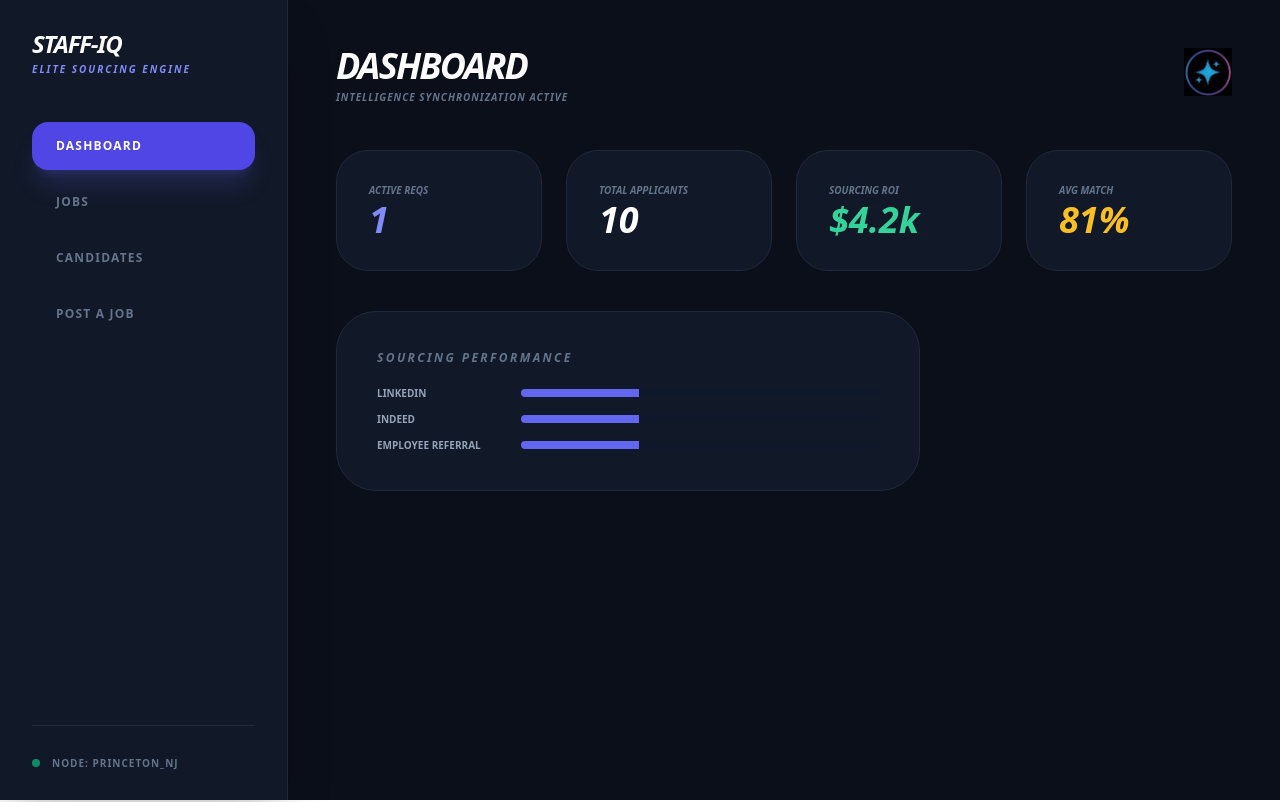
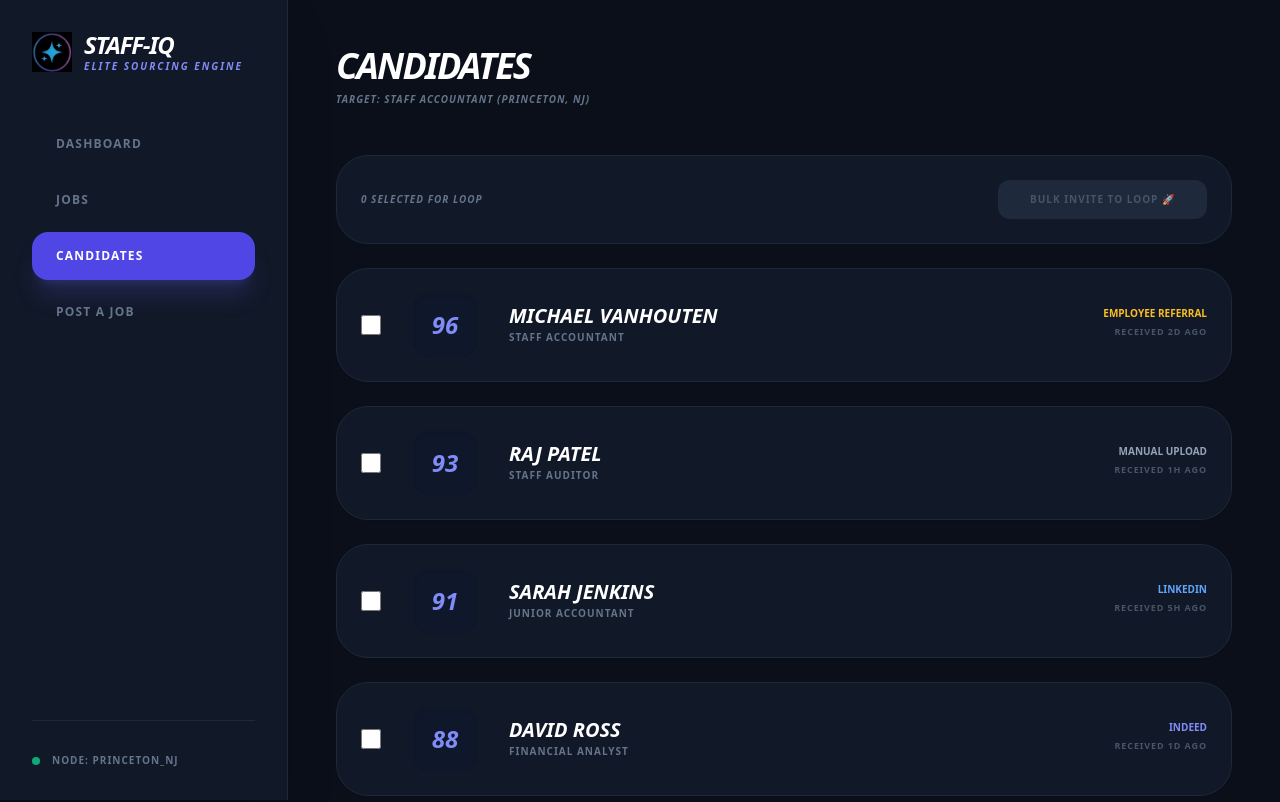
Before and after one commit to dansims2024-afk/staff-iq, a React (Vite) app: page / in a window 1280 px wide. Shown: the top 802 px of the page. Built offline with nearby package versions, Linux system fonts and the light colour scheme.

Commit message:
Update App.jsx

```diff
--- a/src/App.jsx
+++ b/src/App.jsx
@@ -1,12 +1,13 @@
 import React, { useState } from 'react';
 
 export default function App() {
-  // --- 1. GLOBAL STATE ---
-  const [activeTab, setActiveTab] = useState('Dashboard');
+  // --- 1. GLOBAL STATE & SELECTIONS ---
+  const [activeTab, setActiveTab] = useState('Candidates');
   const [selectedCandidate, setSelectedCandidate] = useState(null);
   const [viewingJD, setViewingJD] = useState(null);
+  const [selectedForBulk, setSelectedForBulk] = useState([]);
 
-  // --- 2. SAMPLE DATA (Staff Accountant Scenario) ---
+  // --- 2. SAMPLE DATA: STAFF ACCOUNTANT (PRINCETON) ---
   const [jobs] = useState([
     {
       id: 1,
@@ -14,7 +15,6 @@ export default function App() {
       location: "Princeton, NJ",
       dept: "Finance",
       applicants: 10,
-      clicks: 342,
       health: 92,
       posted: "2 days ago",
       description: `MISSION: STAFF ACCOUNTANT\n\nTHE IMPACT\nJoin Staff-IQ, the platform redefining recruitment. As our Staff Accountant, you will ensure that our high-velocity environment remains organized, efficient, and infinitely scalable.\n\n90-DAY SUCCESS METRICS\n• Optimization: Audit and improve at least 3 core workflows.\n• Execution: Maintain 100% accuracy on mission-critical projects.\n\nTHE ARCHETYPE\n• High-Velocity Execution: Anticipate needs before they arise.\n• Strategic Mindset: Solve problems at the root.`
@@ -22,43 +22,67 @@ export default function App() {
   ]);
 
   const [candidates] = useState([
-    { id: 1, name: "Michael Vanhouten", role: "Staff Accountant", score: "96%", status: "Final Loop", source: "Employee Referral", sourceColor: "text-amber-400", time: "2d ago", aiSummary: "Perfect match for NetSuite/GAAP.", pros: ["5yrs exp", "Princeton local"], cons: ["Salary high"], resume: "MICHAEL VANHOUTEN Resume..." },
-    { id: 2, name: "Sarah Jenkins", role: "Junior Accountant", score: "91%", status: "Technical", source: "LinkedIn", sourceColor: "text-blue-400", time: "5h ago", aiSummary: "Strong technical skills, slightly junior.", pros: ["Excel Expert"], cons: ["2yrs exp"], resume: "SARAH JENKINS Resume..." }
+    { id: 1, name: "Michael Vanhouten", role: "Staff Accountant", score: "96%", status: "Final Loop", source: "Employee Referral", sourceColor: "text-amber-400", time: "2d ago", aiSummary: "Perfect match. NetSuite expert and Princeton local.", pros: ["5yrs exp", "NetSuite Certified"], cons: ["High salary expectations"], resume: "MICHAEL VANHOUTEN\nPrinceton, NJ\nEXPERIENCE: Senior Accountant at Mercer Capital..." },
+    { id: 2, name: "Sarah Jenkins", role: "Junior Accountant", score: "91%", status: "Technical", source: "LinkedIn", sourceColor: "text-blue-400", time: "5h ago", aiSummary: "Strong technical skills, slightly junior.", pros: ["Excel Expert", "QuickBooks"], cons: ["2yrs exp"], resume: "SARAH JENKINS\nLawrenceville, NJ\nEXPERIENCE: Bookkeeper at Main St. Bakery..." },
+    { id: 3, name: "David Ross", role: "Financial Analyst", score: "88%", status: "Screening", source: "Indeed", sourceColor: "text-indigo-400", time: "1d ago", aiSummary: "Overqualified but high growth potential.", pros: ["FP&A Experience"], cons: ["Retention risk"], resume: "DAVID ROSS\nNew Brunswick, NJ\nEXPERIENCE: Financial Analyst at J&J..." },
+    { id: 4, name: "Emily Chen", role: "AP Specialist", score: "74%", status: "Needs Review", source: "Manual Upload", sourceColor: "text-slate-400", time: "30m ago", aiSummary: "Focused on AP, lacks GL depth.", pros: ["High volume processing"], cons: ["No GAAP tracking"], resume: "EMILY CHEN\nWest Windsor, NJ\nEXPERIENCE: AP Clerk at Logistics Co..." },
+    { id: 5, name: "James Peterson", role: "Accountant", score: "82%", status: "Sourced", source: "ZipRecruiter", sourceColor: "text-emerald-400", time: "3h ago", aiSummary: "Solid background but high job-hopping risk.", pros: ["Tech savvy"], cons: ["Frequent tenure gaps"], resume: "JAMES PETERSON\nPlainsboro, NJ\nEXPERIENCE: Accountant at various firms..." },
+    { id: 6, name: "Linda Gomez", role: "Bookkeeper", score: "65%", status: "Rejected", source: "Indeed", sourceColor: "text-indigo-400", time: "4d ago", aiSummary: "Skills do not align with Staff level requirements.", pros: ["Loyal tenure"], cons: ["No ERP experience"], resume: "LINDA GOMEZ\nHamilton, NJ\nEXPERIENCE: 10yrs at Joe's Plumbing..." },
+    { id: 7, name: "Raj Patel", role: "Staff Auditor", score: "93%", status: "Needs Review", source: "Manual Upload", sourceColor: "text-slate-400", time: "1h ago", aiSummary: "Elite auditor candidate with CPA track.", pros: ["CPA Eligible", "Public Accounting"], cons: ["Sponsorship transfer"], resume: "RAJ PATEL\nEdison, NJ\nEXPERIENCE: Auditor at KPMG..." },
+    { id: 8, name: "Marcus Thorne", role: "Controller", score: "55%", status: "Rejected", source: "LinkedIn", sourceColor: "text-blue-400", time: "6h ago", aiSummary: "Heavily overqualified; presenting as a flight risk.", pros: ["Extremely senior"], cons: ["Salary mismatch"], resume: "MARCUS THORNE\nPrinceton, NJ\nEXPERIENCE: Controller at Regional Bank..." },
+    { id: 9, name: "Anita Roy", role: "Grad Student", score: "78%", status: "Sourced", source: "Jooble", sourceColor: "text-rose-400", time: "12h ago", aiSummary: "Recent grad with exceptional GPA, zero field exp.", pros: ["3.9 GPA", "Fast learner"], cons: ["No practical background"], resume: "ANITA ROY\nPrinceton Jct, NJ\nEDUCATION: B.S. Accounting, Princeton Univ..." },
+    { id: 10, name: "Tom Baines", role: "Tax Associate", score: "80%", status: "Screening", source: "Employee Referral", sourceColor: "text-amber-400", time: "3d ago", aiSummary: "Tax pro pivoting to General Ledger role.", pros: ["Internal Referral", "Tax Law Expert"], cons: ["GL learning curve"], resume: "TOM BAINES\nEwing, NJ\nEXPERIENCE: Tax Associate at Liberty Tax..." }
   ]);
+
+  // --- 3. CORE LOGIC: BULK ACTIONS ---
+  const toggleSelect = (id) => {
+    setSelectedForBulk(prev =>
+      prev.includes(id) ? prev.filter(x => x !== id) : [...prev, id]
+    );
+  };
+
+  const handleBulkInvite = () => {
+    if (selectedForBulk.length === 0) return alert("Select candidates first.");
+    alert(`AUTOMATED LOOP: Sending branded interview invites to ${selectedForBulk.length} candidates.`);
+    setSelectedForBulk([]);
+  };
 
   return (
     <div className="flex min-h-screen font-sans bg-[#0B0F1A] text-white selection:bg-indigo-500/30">
 
-      {/* SIDEBAR */}
+      {/* SIDEBAR: LOGO RESTORED TO TOP LEFT */}
       <nav className="w-72 p-8 fixed h-full flex flex-col bg-[#111827] border-r border-slate-800 shadow-2xl z-30">
-        <div className="mb-12">
-           <h1 className="text-2xl font-[900] italic uppercase tracking-tighter text-white leading-none">Staff-IQ</h1>
-           <p className="text-[10px] font-black text-indigo-400 uppercase tracking-[0.2em] mt-2 leading-none italic">Elite Sourcing Engine</p>
+        <div className="mb-12 flex items-center gap-3">
+           <img src="/logo.png" alt="Staff-IQ Logo" className="w-10 h-10 object-contain" />
+           <div>
+              <h1 className="text-2xl font-[900] italic uppercase tracking-tighter text-white leading-none">Staff-IQ</h1>
+              <p className="text-[10px] font-black text-indigo-400 uppercase tracking-[0.2em] mt-1 leading-none italic">Elite Sourcing Engine</p>
+           </div>
         </div>
         <div className="flex flex-col gap-2 flex-1">
           {['Dashboard', 'Jobs', 'Candidates', 'Post a Job'].map((tab) => (
             <button key={tab} onClick={() => {setActiveTab(tab); setViewingJD(null);}} className={`text-left p-4 px-6 rounded-2xl font-black uppercase text-xs tracking-widest transition-all ${activeTab === tab ? 'bg-indigo-600 text-white shadow-xl shadow-indigo-500/20' : 'text-slate-500 hover:bg-slate-800'}`}>{tab}</button>
           ))}
         </div>
-        <div className="mt-auto pt-8 border-t border-slate-800 flex items-center gap-3">
-          <div className="w-2 h-2 bg-emerald-500 rounded-full animate-pulse"></div>
-          <span className="text-[10px] font-black text-slate-500 uppercase tracking-widest leading-none">Node: Princeton_NJ</span>
+        <div className="mt-auto pt-8 border-t border-slate-800">
+          <div className="flex items-center gap-3">
+             <div className="w-2 h-2 bg-emerald-500 rounded-full animate-pulse"></div>
+             <span className="text-[10px] font-black text-slate-500 uppercase tracking-widest">Node: Princeton_NJ</span>
+          </div>
         </div>
       </nav>
 
       <main className="flex-1 ml-72 p-12">
-        {/* HEADER: LOGO TOP RIGHT */}
         <header className="flex justify-between items-start mb-12">
           <div>
             <h2 className="text-4xl font-[900] italic uppercase tracking-tighter leading-none mb-2">{activeTab}</h2>
-            <p className="text-slate-500 text-[10px] font-black uppercase tracking-widest italic leading-none tracking-tight">Intelligence Synchronization Active</p>
+            <p className="text-slate-500 text-[10px] font-black uppercase tracking-widest italic">Target: Staff Accountant (Princeton, NJ)</p>
           </div>
-          <img src="/logo.png" alt="Logo" className="w-12 h-12 object-contain" />
         </header>
 
-        {/* DASHBOARD */}
+        {/* DASHBOARD: METRIC STRIP */}
         {activeTab === 'Dashboard' && (
-          <div className="space-y-10 animate-in fade-in duration-500">
+          <div className="space-y-10 animate-in fade-in">
             <div className="grid grid-cols-4 gap-6">
               {[
                 { label: 'Active Reqs', val: '1', color: 'text-indigo-400' },
@@ -67,42 +91,25 @@ export default function App() {
                 { label: 'Avg Match', val: '81%', color: 'text-amber-400' }
               ].map((s, i) => (
                 <div key={i} className="bg-[#111827] border border-slate-800 p-8 rounded-[32px]">
-                  <p className="text-slate-500 text-[10px] font-black uppercase mb-1 italic">{s.label}</p>
-                  <p className={`text-4xl font-[900] italic ${s.color} leading-none`}>{s.val}</p>
+                  <p className="text-slate-500 text-[10px] font-black uppercase mb-1 italic leading-none">{s.label}</p>
+                  <p className={`text-4xl font-[900] italic ${s.color} leading-none mt-2`}>{s.val}</p>
                 </div>
               ))}
-            </div>
-            <div className="grid grid-cols-12 gap-10">
-              <div className="col-span-8 bg-[#111827] border border-slate-800 p-10 rounded-[40px]">
-                 <h3 className="text-xs font-black uppercase tracking-[0.2em] text-slate-500 italic mb-6 leading-none">Sourcing Performance</h3>
-                 <div className="space-y-4">
-                    {['LinkedIn', 'Indeed', 'Employee Referral'].map((source, i) => (
-                      <div key={i} className="flex items-center gap-4">
-                        <div className="w-32 text-[10px] font-bold text-slate-400 uppercase leading-none">{source}</div>
-                        <div className="flex-1 h-2 bg-slate-900 rounded-full overflow-hidden"><div className="h-full bg-indigo-500 w-[33%]"></div></div>
-                      </div>
-                    ))}
-                 </div>
-              </div>
             </div>
           </div>
         )}
 
-        {/* JOBS TAB: VIEW JD */}
+        {/* JOBS TAB */}
         {activeTab === 'Jobs' && !viewingJD && (
           <div className="space-y-6 animate-in fade-in">
              {jobs.map(j => (
-               <div key={j.id} className="bg-[#111827] border border-slate-800 p-8 rounded-[40px] flex justify-between items-end hover:border-indigo-500 transition-all shadow-sm">
+               <div key={j.id} className="bg-[#111827] border border-slate-800 p-8 rounded-[40px] flex justify-between items-end hover:border-indigo-500 transition-all">
                   <div>
-                    <div className="flex gap-3 mb-6 font-black uppercase text-[10px] tracking-widest text-slate-500">
-                      <span className="bg-slate-800 px-3 py-1 rounded-lg">{j.dept}</span>
-                      <span className="bg-slate-800 px-3 py-1 rounded-lg">{j.location}</span>
-                    </div>
-                    <h4 className="text-3xl font-[900] italic uppercase leading-none mb-2 text-white">{j.title}</h4>
-                    <p className="text-[10px] font-bold text-slate-500 uppercase tracking-widest">10 Applicants • {j.posted}</p>
+                    <h4 className="text-3xl font-[900] italic uppercase leading-none mb-4 text-white">{j.title}</h4>
+                    <p className="text-[10px] font-bold text-slate-500 uppercase tracking-widest">{j.applicants} Applicants • {j.location}</p>
                   </div>
                   <div className="flex gap-4">
-                    <button onClick={() => setViewingJD(j)} className="px-6 py-3 bg-indigo-600 rounded-xl text-[10px] font-black uppercase tracking-widest text-white shadow-lg shadow-indigo-500/20">View Job Description</button>
+                    <button onClick={() => setViewingJD(j)} className="px-6 py-3 bg-indigo-600 rounded-xl text-[10px] font-black uppercase tracking-widest text-white shadow-lg">View JD</button>
                     <button onClick={() => setActiveTab('Candidates')} className="px-6 py-3 bg-slate-800 rounded-xl text-[10px] font-black uppercase tracking-widest text-white">Candidates</button>
                   </div>
                </div>
@@ -112,39 +119,84 @@ export default function App() {
 
         {/* JOB DESCRIPTION VIEW */}
         {viewingJD && (
-          <div className="animate-in slide-in-from-bottom-4 max-w-4xl">
-             <button onClick={() => setViewingJD(null)} className="mb-8 text-[10px] font-black uppercase text-indigo-400 tracking-widest leading-none tracking-tight">← Back to Jobs</button>
-             <div className="bg-[#111827] p-12 rounded-[48px] border border-slate-800 shadow-2xl">
+          <div className="animate-in slide-in-from-bottom-4">
+             <button onClick={() => setViewingJD(null)} className="mb-8 text-[10px] font-black uppercase text-indigo-400">← Back to Jobs</button>
+             <div className="bg-[#111827] p-12 rounded-[48px] border border-slate-800">
                 <div className="w-full p-12 bg-slate-900/50 rounded-[40px] shadow-inner overflow-y-auto min-h-[500px]">
                    {viewingJD.description.split('\n').map((line, i) => (
-                      <p key={i} className={`text-sm mb-3 ${line.startsWith('MISSION:') ? 'text-4xl font-[900] italic text-indigo-400 mb-10 leading-none' : 'font-bold text-slate-400 leading-relaxed'}`}>{line}</p>
+                      <p key={i} className={`text-sm mb-3 ${line.startsWith('MISSION:') ? 'text-4xl font-[900] italic text-indigo-400 mb-10' : 'font-bold text-slate-400 leading-relaxed'}`}>{line}</p>
                    ))}
                 </div>
              </div>
           </div>
         )}
 
-        {/* CANDIDATES */}
+        {/* CANDIDATES LIST: WITH BULK ACTIONS */}
         {activeTab === 'Candidates' && (
           <div className="space-y-6 animate-in fade-in">
-             {candidates.map((c) => (
-               <div key={c.id} onClick={() => setSelectedCandidate(c)} className="bg-[#111827] border border-slate-800 p-6 rounded-[32px] flex items-center gap-8 group hover:border-indigo-500 transition-all cursor-pointer">
-                  <div className="w-16 h-16 bg-slate-900 rounded-2xl flex items-center justify-center text-2xl font-[900] italic text-indigo-400">{c.score.replace('%', '')}</div>
-                  <div className="flex-1">
-                    <p className="font-black text-xl uppercase italic leading-none mb-1 text-white">{c.name}</p>
-                    <p className="text-[10px] font-bold text-slate-500 uppercase tracking-widest">{c.role} • {c.source}</p>
+             <div className="flex justify-between items-center bg-[#111827] p-6 rounded-[32px] border border-slate-800 sticky top-0 z-20">
+                <span className="text-[10px] font-black uppercase tracking-widest text-slate-500 italic">{selectedForBulk.length} Selected for Loop</span>
+                <button
+                  onClick={handleBulkInvite}
+                  disabled={selectedForBulk.length === 0}
+                  className={`px-8 py-3 rounded-xl text-[10px] font-black uppercase tracking-widest transition-all ${selectedForBulk.length > 0 ? 'bg-indigo-600 text-white shadow-lg' : 'bg-slate-800 text-slate-600 cursor-not-allowed'}`}
+                >
+                  Bulk Invite to Loop 🚀
+                </button>
+             </div>
+
+             {candidates.sort((a,b) => parseInt(b.score) - parseInt(a.score)).map((c) => (
+               <div key={c.id} className="bg-[#111827] border border-slate-800 p-6 rounded-[32px] flex items-center gap-8 group hover:border-indigo-500 transition-all shadow-sm">
+                  <input
+                    type="checkbox"
+                    checked={selectedForBulk.includes(c.id)}
+                    onChange={() => toggleSelect(c.id)}
+                    className="w-5 h-5 accent-indigo-600 cursor-pointer"
+                  />
+                  <div onClick={() => setSelectedCandidate(c)} className="flex-1 flex items-center gap-8 cursor-pointer">
+                    <div className="w-16 h-16 bg-slate-900 rounded-2xl flex items-center justify-center text-2xl font-[900] italic text-indigo-400 shadow-inner group-hover:bg-indigo-600 group-hover:text-white transition-all">
+                       {c.score.replace('%', '')}
+                    </div>
+                    <div className="flex-1 grid grid-cols-2 gap-4">
+                       <div>
+                          <p className="font-black text-xl uppercase italic leading-none mb-1 text-white">{c.name}</p>
+                          <p className="text-[10px] font-bold text-slate-500 uppercase tracking-widest">{c.role}</p>
+                       </div>
+                       <div className="text-right">
+                          <p className={`text-[10px] font-bold uppercase ${c.sourceColor} mb-1`}>{c.source}</p>
+                          <p className="text-[9px] font-black text-slate-600 uppercase tracking-widest">Received {c.time}</p>
+                       </div>
+                    </div>
                   </div>
                </div>
              ))}
-        </div>)}
-
-        {/* POST A JOB (EDITOR RESTORED) */}
-        {activeTab === 'Post a Job' && (
-          <div className="max-w-4xl animate-in slide-in-from-bottom-4 bg-[#111827] p-12 rounded-[48px] border border-slate-800 shadow-2xl">
-             <input className="w-full bg-slate-800/50 p-8 rounded-[32px] border-none font-[900] italic text-3xl uppercase mb-8 outline-none focus:ring-2 focus:ring-indigo-500 text-white shadow-inner" placeholder="TARGET ROLE TITLE..." />
-             <div className="h-[400px] flex items-center justify-center bg-slate-900/50 rounded-[40px] opacity-20"><span className="text-6xl italic font-black">SIQ</span></div>
           </div>
         )}
+
+        {/* CANDIDATE DETAIL MODAL */}
+        {selectedCandidate && (
+          <div className="fixed inset-0 bg-black/80 backdrop-blur-sm z-50 flex items-center justify-center p-8">
+             <div className="bg-[#0B0F1A] w-full max-w-6xl h-[85vh] rounded-[48px] border border-slate-700 shadow-2xl flex overflow-hidden animate-in zoom-in-95">
+                <div className="w-1/3 bg-[#111827] p-10 border-r border-slate-800 overflow-y-auto">
+                   <button onClick={() => setSelectedCandidate(null)} className="mb-6 text-[10px] font-black uppercase text-slate-500">← Close Intel</button>
+                   <h2 className="text-3xl font-[900] italic uppercase leading-none mb-6">{selectedCandidate.name}</h2>
+                   <div className="p-6 bg-slate-800/50 rounded-2xl border border-slate-700 mb-6">
+                      <p className="text-[10px] font-black text-indigo-400 uppercase tracking-widest mb-2">AI Summary</p>
+                      <p className="text-sm text-slate-300 font-medium leading-relaxed">{selectedCandidate.aiSummary}</p>
+                   </div>
+                   <div className="space-y-4">
+                      <button className="w-full py-4 bg-indigo-600 rounded-xl text-[10px] font-black uppercase text-white shadow-lg">Schedule Loop</button>
+                   </div>
+                </div>
+                <div className="w-2/3 bg-[#1E293B] p-10 overflow-y-auto">
+                   <div className="max-w-3xl mx-auto bg-white text-slate-900 p-12 min-h-full rounded shadow-2xl">
+                      <pre className="whitespace-pre-wrap font-serif text-sm leading-relaxed">{selectedCandidate.resume}</pre>
+                   </div>
+                </div>
+             </div>
+          </div>
+        )}
+
       </main>
     </div>
   );
```
